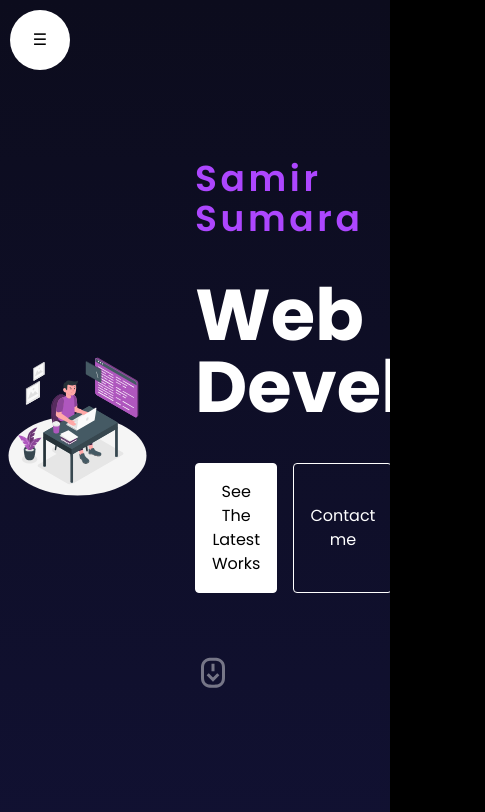
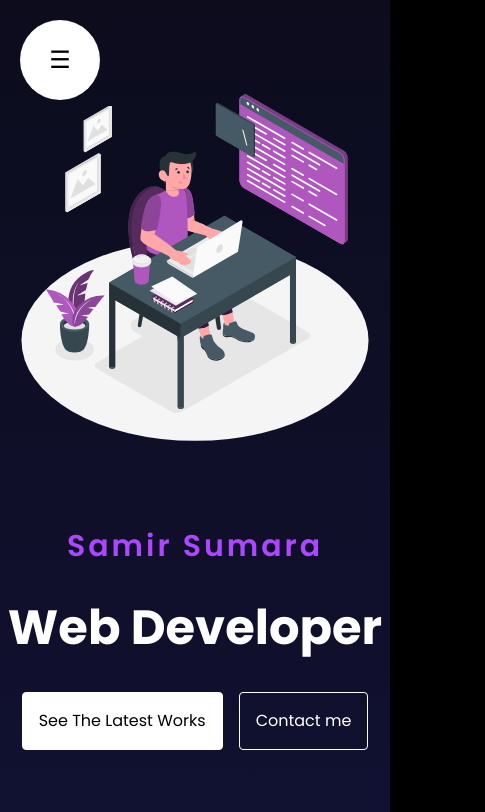
Before and after one commit to samir-27/portfolio-v2, a React (Vite) app: page / in a window 390 px wide. Shown: the top 812 px of the page, 485 px wide, since content can reach past the window. Built offline with nearby package versions, Linux system fonts and the light colour scheme.

Commit message:
make it responsive

```diff
--- a/src/components/Contacts.jsx
+++ b/src/components/Contacts.jsx
@@ -40,11 +40,11 @@ const Contacts = () => {
             variants={variants}
             initial="initial"
             whileInView="animate"
-            className="section container mx-auto text-white py-16 px-4 flex gap-10 items-center justify-center"
+            className="section container mx-auto text-white py-16 px-4 sm:flex flex-cols gap-10 items-center justify-center"
         >
             {/* Contact Info */}
-            <motion.div variants={variants} className="w-1/2">
-                <motion.h1 variants={variants} className="text-7xl font-bold mb-4">
+            <motion.div variants={variants} className="sm:w-1/2 sm:mb-0 mb-20">
+                <motion.h1 variants={variants} className="lg:text-7xl text-5xl font-bold mb-4">
                     Let's work together
                 </motion.h1>
                 <motion.div variants={variants} className="space-y-4 text-lg">
@@ -64,13 +64,13 @@ const Contacts = () => {
             </motion.div>
 
             {/* Contact Form */}
-            <div className="w-1/2 relative">
+            <div className="sm:w-1/2 relative z-0">
                 <motion.div
                     initial={{ opacity: 1 }}
                     whileInView={{ opacity: 0 }}
                     transition={{ delay: 3, duration: 1 }}
                     viewport={{ once: true }}
-                    className="absolute top-1/2 left-1/2 transform -translate-x-1/2 -translate-y-1/2"
+                    className="absolute top-1/2 left-1/2 transform -translate-x-1/2 -translate-y-1/2 pointer-events-none"
                 >
                     <svg width="400px" height="400px" viewBox="0 0 24 24" fill="none">
                         <motion.path
@@ -86,6 +86,9 @@ const Contacts = () => {
                         />
                     </svg>
                 </motion.div>
+
+
+                <div className='z-50'>
 
                     <motion.form
                         ref={formRef}
@@ -125,6 +128,7 @@ const Contacts = () => {
                         </button>
                     </motion.form>
                 </div>
+            </div>
             <ToastContainer position="bottom-right" autoClose={3000} theme="dark" />
         </motion.div>
     );
--- a/src/components/Hero.jsx
+++ b/src/components/Hero.jsx
@@ -32,14 +32,14 @@ const textVariants = {
 const Hero = () => {
     return (
         <div className='section hero relative overflow-hidden'>
-            <div className="flex container mx-auto gap-10">
-                <div className='h-screen w-1/2'>
-                    <img src={hero} alt="" className='h-full' />
+            <div className="lg:flex container mx-auto gap-10">
+                <div className='lg:h-screen lg:w-1/2 w-full lg:pb-0 pb-4 flex justify-center items-center'>
+                    <img src={hero} alt="" className='lg:h-full h-[32rem] ' />
                 </div>
 
-                <motion.div variants={textVariants} className='h-screen w-1/2 flex flex-col justify-center gap-10 relative' initial="initial" animate="animate">
-                    <motion.h2 variants={textVariants} className='text-4xl font-semibold text-purple-500 tracking-widest'>Samir Sumara</motion.h2>
-                    <motion.h1 variants={textVariants} className='text-7xl font-bold text-white'>Web Developer </motion.h1>
+                <motion.div variants={textVariants} className='lg:h-screen lg:w-1/2 w-full flex flex-col justify-center lg:items-start items-center gap-10 relative' initial="initial" animate="animate">
+                    <motion.h2 variants={textVariants} className='md:text-4xl text-3xl font-semibold text-purple-500 tracking-widest'>Samir Sumara</motion.h2>
+                    <motion.h1 variants={textVariants} className='md:text-7xl text-5xl font-bold text-white'>Web Developer </motion.h1>
                     <motion.div variants={textVariants} className='flex gap-4'>
                         <motion.button variants={textVariants} className='p-4 border-1 border-white rounded bg-white cursor-pointer'>See The Latest Works</motion.button>
                         <motion.button variants={textVariants} className='p-4 border-1 border-white rounded text-white cursor-pointer'>Contact me</motion.button>
--- a/src/components/Parallax.jsx
+++ b/src/components/Parallax.jsx
@@ -31,7 +31,7 @@ const Parallax = ({ type }) => {
       <div className=''>
 
         <motion.h1
-          className="text-white text-9xl text-center pt-50 "
+          className="text-white sm:text-9xl text-8xl text-center xl:pt-50 pt-96"
           style={{ y: yText }}
         >
           {type}
@@ -42,7 +42,7 @@ const Parallax = ({ type }) => {
         style={{ x: xStars }}
         className="stars absolute top-0 left-0 w-full will-change-transform"
       >
-        <img src={stars} alt="stars" className="w-full object-cover" />
+        <img src={stars} alt="stars" className="w-full  lg:h-full h-screen object-cover" />
       </motion.div>
 
 
--- a/src/components/Service.jsx
+++ b/src/components/Service.jsx
@@ -12,7 +12,7 @@ const ServiceCard = ({ service, isReversed }) => {
 
   return (
     <motion.div
-      className={`relative overflow-hidden rounded-2xl shadow-2xl max-w-6xl mx-auto flex flex-col md:flex-row ${isReversed ? 'md:flex-row-reverse' : ''}`}
+      className={`relative overflow-hidden my-10 rounded-2xl shadow-2xl max-w-6xl mx-auto flex flex-col md:flex-row ${isReversed ? 'md:flex-row-reverse' : ''}`}
       initial="rest"
       whileHover="hover"
       animate="rest"
--- a/src/components/Sidebar.jsx
+++ b/src/components/Sidebar.jsx
@@ -1,19 +1,17 @@
 import React, { useState } from "react";
-import { hover, motion } from "framer-motion";
+import { motion } from "framer-motion";
 
-// Toggle button component
-const ToggleButton = ({ setOpen }) => {
+const ToggleButton = ({ open, setOpen }) => {
     return (
         <button
-            onClick={() => setOpen((prev) => !prev) && !setOpen}
-            className="fixed top-5 left-5 z-50 w-10 h-10 bg-white text-black rounded-full cursor-pointer flex items-center justify-center"
+            onClick={() => setOpen((prev) => !prev)}
+            className="fixed top-5 left-5 z-50 w-20 h-20 bg-white text-black rounded-full cursor-pointer flex items-center justify-center text-2xl"
         >
-            {setOpen ? "☰" : "✕"}
+            {open ? "✕" : "☰"}
         </button>
     );
 };
 
-// Main sidebar component
 const Sidebar = () => {
     const [open, setOpen] = useState(false);
 
@@ -26,7 +24,7 @@ const Sidebar = () => {
             },
         },
         closed: {
-            clipPath: `circle(30px at 40px 40px)`,
+            clipPath: `circle(30px at 60px 60px)`,
             transition: {
                 delay: 0.2,
                 type: "spring",
@@ -36,19 +34,18 @@ const Sidebar = () => {
         },
     };
 
-    const itemsVarients = {
+    const itemsVariants = {
         open: {
             opacity: 1,
-            y:0
+            y: 0,
         },
         closed: {
+            opacity: 0,
             y: 50,
-            opacity: 0,
-
         },
     };
 
-    const linkVareiants = {
+    const linkVariants = {
         open: {
             transition: {
                 staggerChildren: 0.2,
@@ -59,27 +56,40 @@ const Sidebar = () => {
                 staggerChildren: 0.05,
                 staggerDirection: -1,
             },
-        }
-    }
+        },
+    };
+
+    const handleLinkClick = () => setOpen(false);
 
     return (
         <div>
             <motion.div
-                className="fixed top-0 left-0 h-full w-92 bg-white z-50"
+                className="fixed top-0 left-0 h-full w-92 bg-white z-40"
                 initial="closed"
                 animate={open ? "open" : "closed"}
                 variants={variants}
             >
-                <motion.div variants={linkVareiants} className="h-full flex flex-col items-center justify-center space-y-6 text-5xl gap-8 text-black z-50">
-                    <motion.a variants={itemsVarients} whileHover={{scale:1.2}} whileTap={{scale:0.90}}  href="#home" className="mx-4">Home</motion.a>
-                    <motion.a variants={itemsVarients} whileHover={{scale:1.2}} whileTap={{scale:0.90}}  href="#services" className="">Services</motion.a>
-                    <motion.a variants={itemsVarients} whileHover={{scale:1.2}} whileTap={{scale:0.90}}  href="#projects" className="">Projects</motion.a>
-                    <motion.a variants={itemsVarients} whileHover={{scale:1.2}} whileTap={{scale:0.90}}  href="#skills" className="">Skills</motion.a>
-                    <motion.a variants={itemsVarients} whileHover={{scale:1.2}} whileTap={{scale:0.90}}  href="#contact" className="">Contact</motion.a>
+                <motion.div
+                    variants={linkVariants}
+                    className="h-full flex flex-col items-center justify-center text-5xl gap-8 text-black"
+                >
+                    {["Home", "Services", "Projects", "Skills", "Contact"].map((text, index) => (
+                        <motion.a
+                            key={index}
+                            href={`#${text.toLowerCase()}`}
+                            variants={itemsVariants}
+                            whileHover={{ scale: 1.2 }}
+                            whileTap={{ scale: 0.9 }}
+                            onClick={handleLinkClick}
+                            className="cursor-pointer"
+                        >
+                            {text}
+                        </motion.a>
+                    ))}
                 </motion.div>
             </motion.div>
 
-            <ToggleButton setOpen={setOpen} />
+            <ToggleButton open={open} setOpen={setOpen} />
         </div>
     );
 };
--- a/src/components/Skills.jsx
+++ b/src/components/Skills.jsx
@@ -27,7 +27,7 @@ const SkillCard = ({ icon: Icon, label }) => {
     };
 
     return (
-        <div className='w-52 h-52' style={{ perspective: '1000px' }}>
+        <div className='md:w-52 md:h-52 h-40 w-40' style={{ perspective: '1000px' }}>
             <motion.div
                 ref={cardRef}
                 className='w-full h-full border text-purple-400 text-shadow-white text-shadow-xs shadow shadow-white border-purple/20 bg-white/10 rounded-xl flex flex-col items-center justify-center'
@@ -83,7 +83,7 @@ const Skills = () => {
     ];
 
     return (
-        <div className='section flex py-10 skills'>
+        <div className='section flex py-10 px-4 skills'>
             <div className='grid grid-cols-2 container mx-auto md:grid-cols-3 lg:grid-cols-4 gap-15 place-items-center'>
                 {skills.map((skill, index) => (
                     <SkillCard key={index} icon={skill.icon} label={skill.label} />
```
Also changed, not shown: src/components/Projects.jsx (+9 -9 lines). Lines whose indentation alone changed are shown as unchanged.
